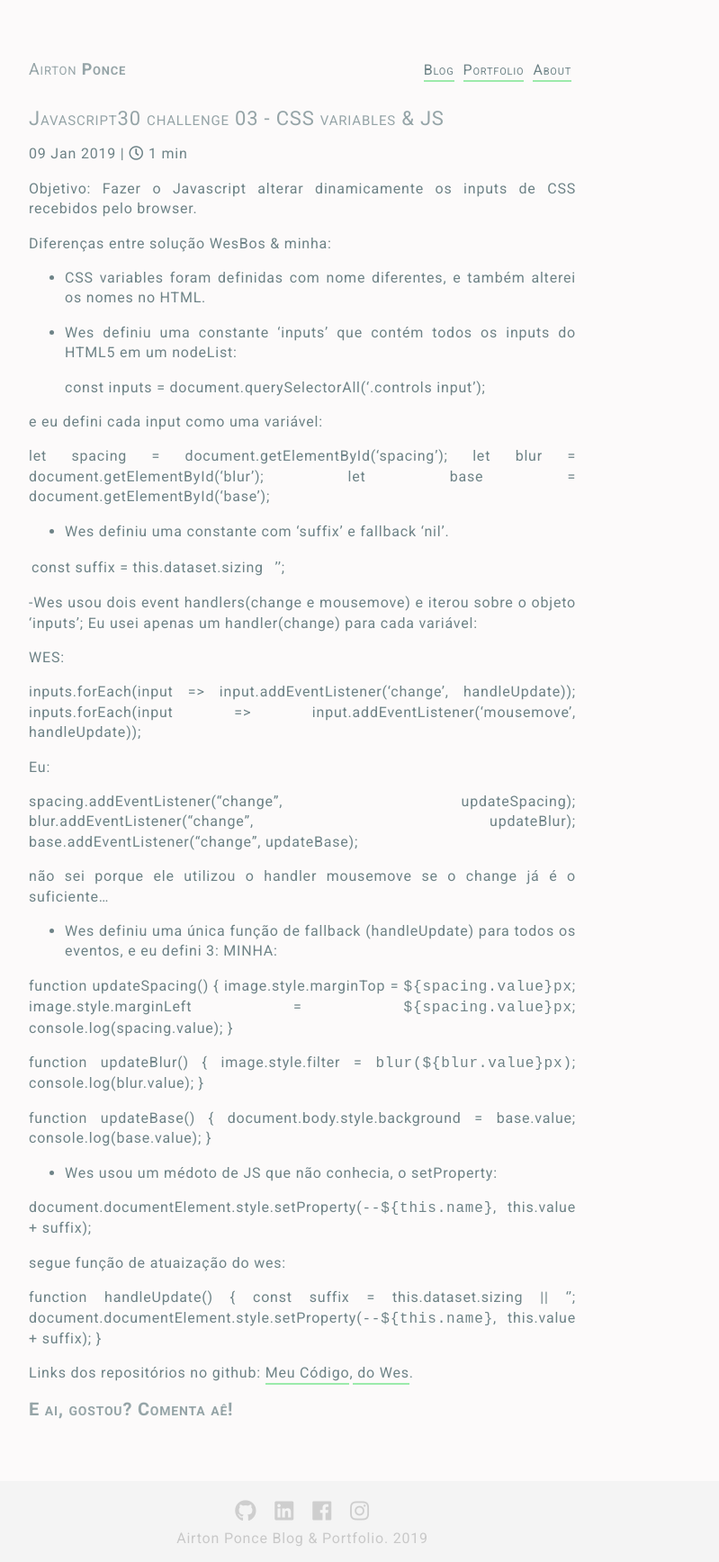
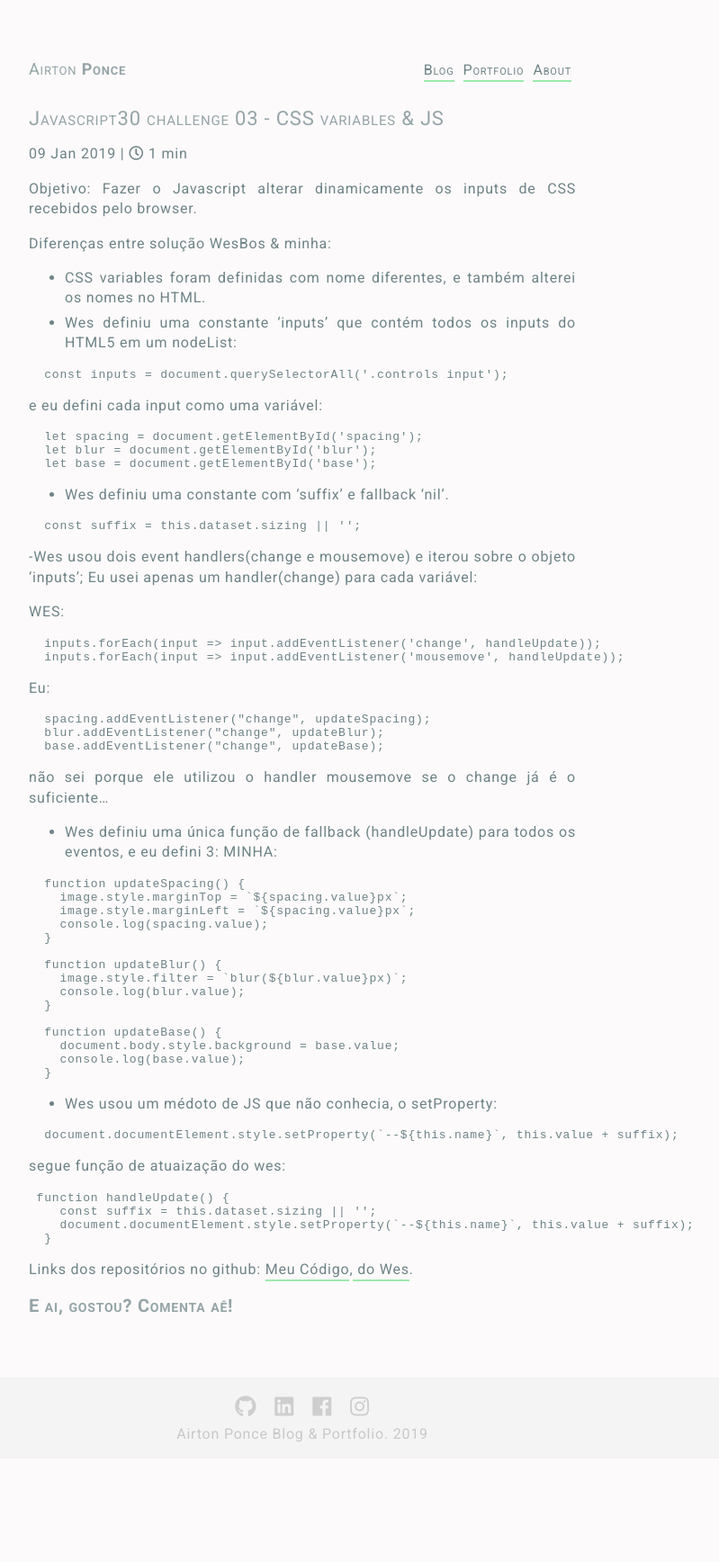
Before and after one commit to APonce911/jekyll-mywebsite, a Jekyll site: the page built from _posts/2019-01-09-Javascript30-03-CSS-Variables.md, in a window 1280 px wide. Shown: the whole page at 90% size, without its empty margins (304-1103 px from the left). Built offline with Jekyll 4.4.1, drawn with Linux system fonts in a browser that asks for light colours; nearby versions of some CDN libraries; comment, search, counter and statistics services are not loaded; after the commit the page ends 1621 px from its top, so only the background shows below that.

Commit message:
insert <pre> on posts code snippets

```diff
--- a/_posts/2019-01-09-Javascript30-03-CSS-Variables.md
+++ b/_posts/2019-01-09-Javascript30-03-CSS-Variables.md
@@ -7,63 +7,76 @@ Objetivo: Fazer o Javascript alterar dinamicamente os inputs de CSS recebidos pe
 Diferenças entre solução WesBos & minha:
 - CSS variables foram definidas com nome diferentes, e também alterei os nomes no HTML.
 - Wes definiu uma constante ‘inputs’ que contém todos os inputs do HTML5 em um nodeList:
-
+<pre>
   const inputs = document.querySelectorAll('.controls input');
+</pre>
 
 e eu defini cada input como uma variável:
-
-let spacing = document.getElementById('spacing');
-let blur = document.getElementById('blur');
-let base = document.getElementById('base');
+<pre>
+  let spacing = document.getElementById('spacing');
+  let blur = document.getElementById('blur');
+  let base = document.getElementById('base');
+</pre>
 
 - Wes definiu uma constante com ‘suffix’ e fallback ‘nil’.
-
-const suffix = this.dataset.sizing || '';
+<pre>
+  const suffix = this.dataset.sizing || '';
+</pre>
 
 -Wes usou dois event handlers(change e mousemove) e iterou sobre o objeto ‘inputs’; Eu usei apenas um handler(change) para cada variável:
 
 WES:
 
-inputs.forEach(input => input.addEventListener('change', handleUpdate));
-inputs.forEach(input => input.addEventListener('mousemove', handleUpdate));
+<pre>
+  inputs.forEach(input => input.addEventListener('change', handleUpdate));
+  inputs.forEach(input => input.addEventListener('mousemove', handleUpdate));
+</pre>
 
 Eu:
 
-spacing.addEventListener("change", updateSpacing);
-blur.addEventListener("change", updateBlur);
-base.addEventListener("change", updateBase);
+<pre>
+  spacing.addEventListener("change", updateSpacing);
+  blur.addEventListener("change", updateBlur);
+  base.addEventListener("change", updateBase);
+</pre>
 
 não sei porque ele utilizou o handler mousemove se o change já é o suficiente…
 
 - Wes definiu uma única função de fallback (handleUpdate) para todos os eventos, e eu defini 3:
 MINHA:
 
-function updateSpacing() {
-  image.style.marginTop = `${spacing.value}px`;
-  image.style.marginLeft = `${spacing.value}px`;
-  console.log(spacing.value);
-}
+<pre>
+  function updateSpacing() {
+    image.style.marginTop = `${spacing.value}px`;
+    image.style.marginLeft = `${spacing.value}px`;
+    console.log(spacing.value);
+  }
 
-function updateBlur() {
-  image.style.filter = `blur(${blur.value}px)`;
-  console.log(blur.value);
-}
+  function updateBlur() {
+    image.style.filter = `blur(${blur.value}px)`;
+    console.log(blur.value);
+  }
 
-function updateBase() {
-  document.body.style.background = base.value;
-  console.log(base.value);
-}
+  function updateBase() {
+    document.body.style.background = base.value;
+    console.log(base.value);
+  }
+</pre>
 
 - Wes usou um médoto de JS que não conhecia, o setProperty:
 
-document.documentElement.style.setProperty(`--${this.name}`, this.value + suffix);
+<pre>
+  document.documentElement.style.setProperty(`--${this.name}`, this.value + suffix);
+</pre>
 
 segue função de atuaização do wes:
 
-   function handleUpdate() {
-      const suffix = this.dataset.sizing || '';
-      document.documentElement.style.setProperty(`--${this.name}`, this.value + suffix);
-    }
+<pre>
+ function handleUpdate() {
+    const suffix = this.dataset.sizing || '';
+    document.documentElement.style.setProperty(`--${this.name}`, this.value + suffix);
+  }
+</pre>
 
 Links dos repositórios no github:
 <a href="https://github.com/APonce911/javascript30/tree/master/03-CSS-variables" target="_blank">Meu Código</a>,<a href="https://github.com/wesbos/JavaScript30/blob/master/03%20-%20CSS%20Variables/index-FINISHED.html"  target="_blank"> do Wes</a>.
```
